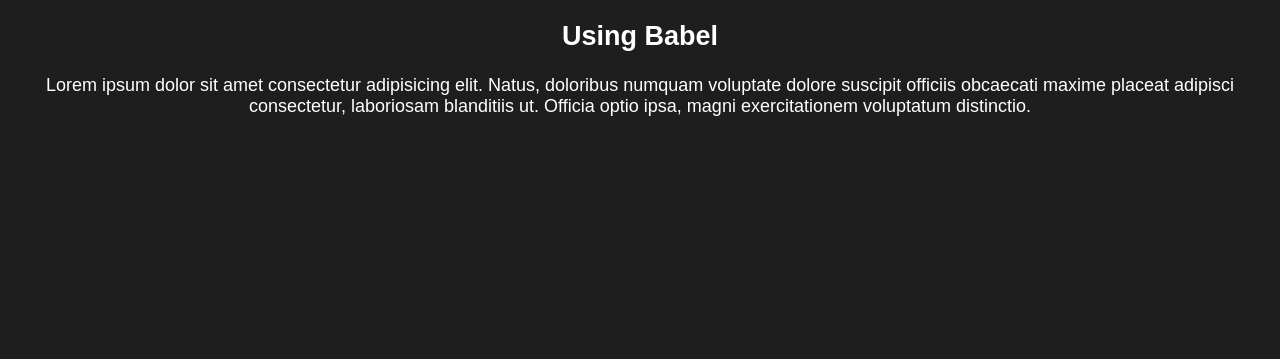
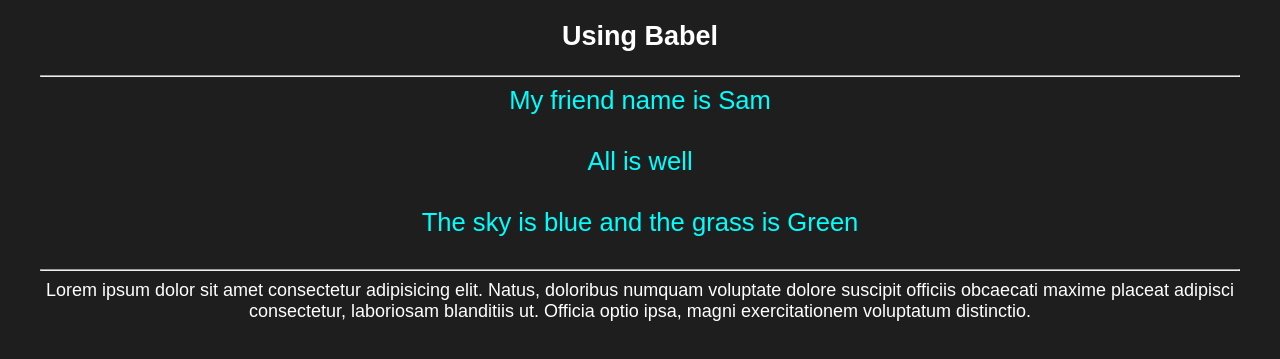
Before and after one commit to qadd0004/hybrid-4-babel, a website: page index.html in a window 1280 px wide. Shown: the part 109-468 px from the top of the page. Drawn offline with Linux system fonts and the light colour scheme; files that its build step writes are made by us from their sources.

Commit message:
Add output a message to the HTML for all three JavaScript features

```diff
--- a/css/main.css
+++ b/css/main.css
@@ -6,3 +6,9 @@
     font-size: 1.125rem;
     padding: 2rem;
 }
+
+.output {
+    font-size: 1.6rem;
+    color: cyan;
+    margin-bottom: 2rem;
+}
--- a/index.html
+++ b/index.html
@@ -10,7 +10,11 @@
   <body>
     <h1>Mohsen Qaddoura</h1>
     <h2>Using Babel</h2>
-    <div class="output"></div>
+    <hr />
+    <div id="promise-output" class="output"></div>
+    <div id="async-output" class="output"></div>
+    <div id="destructuring-output" class="output"></div>
+    <hr />
     <div>
       Lorem ipsum dolor sit amet consectetur adipisicing elit. Natus, doloribus
       numquam voluptate dolore suscipit officiis obcaecati maxime placeat
--- a/js/app.js
+++ b/js/app.js
@@ -0,0 +1,42 @@
+let justAPromise = new Promise((resolve, reject) => {
+  let name = "Sam";
+  if (name) {
+    resolve(name);
+    document.querySelector(
+      "#promise-output"
+    ).textContent = `My friend name is ${name}`;
+  } else {
+    reject("Promise has been rejected");
+  }
+})
+  .then((response) => {
+    console.log("response", response);
+  })
+  .catch((error) => {
+    console.log(error.message);
+  });
+
+async function waitForVictory() {
+  let aPromise = new Promise(function (resolve, reject) {
+    setTimeout(() => {
+      resolve("All is well");
+    }, 1000);
+  });
+  document.querySelector("#async-output").textContent = await aPromise;
+}
+
+let landscape = {
+  sky: "blue",
+  grass: "Green",
+};
+
+function whichColour({ sky, grass }) {
+  console.log(sky);
+  console.log(grass);
+  document.querySelector(
+    "#destructuring-output"
+  ).textContent = `The sky is ${sky} and the grass is ${grass}`;
+}
+
+whichColour(landscape);
+waitForVictory();
```
Also changed, not shown: dist/app.js.
